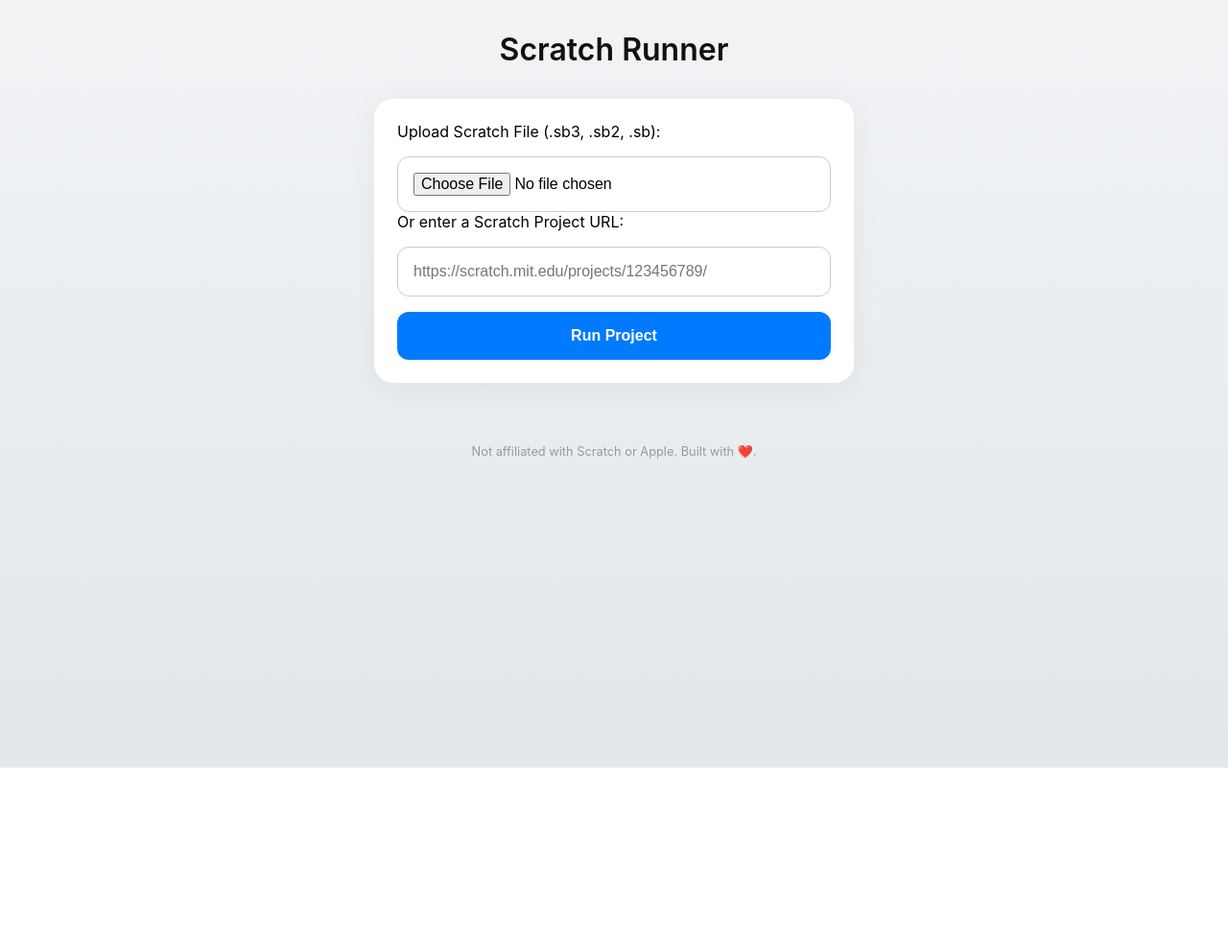
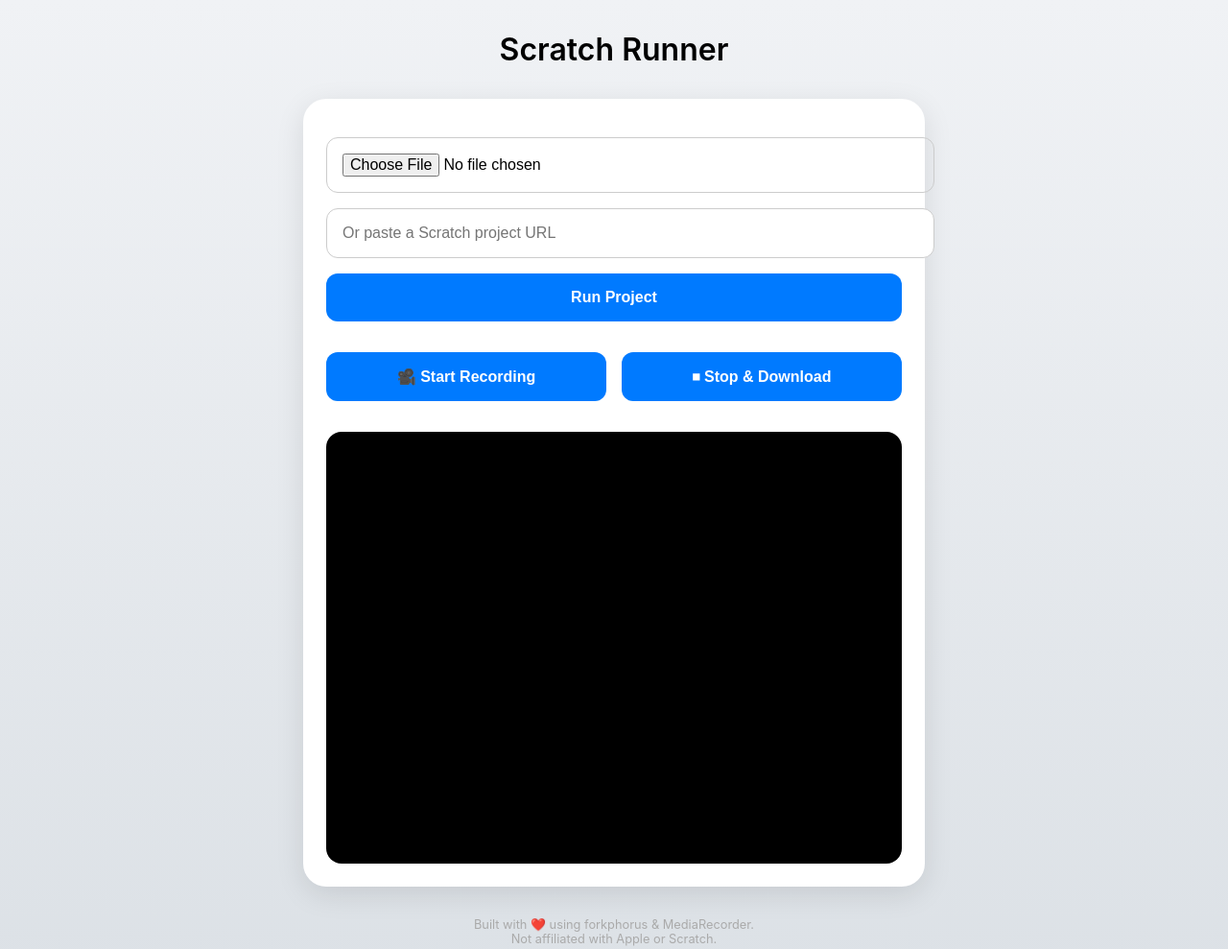
Before and after one commit to web-user-ab/sb123, a plain HTML site: page index.html in a window 1280 px wide. Shown: the whole page at 96% size. Before the commit the page ends 800 px from the top, so only its background shows below. Drawn offline with Linux system fonts and the light colour scheme; a web font is replaced by a local one.

Commit message:
Update index.html

```diff
--- a/index.html
+++ b/index.html
@@ -2,20 +2,16 @@
 <html lang="en">
 <head>
   <meta charset="UTF-8">
-  <title>Scratch Player</title>
+  <title>Scratch Runner</title>
   <meta name="viewport" content="width=device-width, initial-scale=1.0">
   <style>
     @import url('https://fonts.googleapis.com/css2?family=SF+Pro+Display:wght@400;600&display=swap');
 
-    * {
-      box-sizing: border-box;
-    }
-
     body {
-      font-family: 'SF Pro Display', -apple-system, BlinkMacSystemFont, sans-serif;
-      background: linear-gradient(to bottom, #f1f3f5, #e3e7eb);
       margin: 0;
       padding: 0;
+      font-family: 'SF Pro Display', -apple-system, BlinkMacSystemFont, sans-serif;
+      background: linear-gradient(to bottom, #f0f2f5, #dce1e6);
       display: flex;
       flex-direction: column;
       align-items: center;
@@ -23,63 +19,67 @@
     }
 
     header {
-      text-align: center;
-      padding: 2rem;
+      padding: 2rem 1rem;
       font-size: 2rem;
       font-weight: 600;
-      color: #111;
     }
 
     .card {
       background: #fff;
-      border-radius: 20px;
-      box-shadow: 0 4px 30px rgba(0, 0, 0, 0.05);
+      border-radius: 24px;
+      padding: 1.5rem;
+      box-shadow: 0 8px 30px rgba(0,0,0,0.1);
+      max-width: 600px;
       width: 90%;
-      max-width: 500px;
-      padding: 1.5rem;
       margin-bottom: 2rem;
     }
 
-    input[type="file"], input[type="text"] {
+    input, button {
       width: 100%;
+      margin-top: 1rem;
       padding: 1rem;
-      margin-top: 1rem;
       border-radius: 12px;
       border: 1px solid #ccc;
       font-size: 1rem;
     }
 
     button {
-      width: 100%;
       background: #007aff;
       color: white;
-      padding: 1rem;
       border: none;
-      border-radius: 12px;
-      margin-top: 1rem;
-      font-size: 1rem;
-      font-weight: bold;
+      font-weight: 600;
       cursor: pointer;
-      transition: background 0.3s;
+      transition: background 0.3s ease;
     }
 
     button:hover {
       background: #005ecb;
     }
 
-    iframe {
-      border: none;
+    #player-container {
+      margin-top: 2rem;
       width: 100%;
-      height: 480px;
+      aspect-ratio: 4 / 3;
+      background: #000;
       border-radius: 16px;
+      overflow: hidden;
+    }
+
+    .footer {
+      text-align: center;
+      color: #aaa;
+      font-size: 0.8rem;
+      margin-bottom: 2rem;
+    }
+
+    #controls {
+      display: flex;
+      gap: 1rem;
       margin-top: 1rem;
     }
 
-    .footer {
-      font-size: 0.8rem;
-      color: #999;
-      margin: 2rem auto;
-      text-align: center;
+    #controls button {
+      flex: 1;
     }
   </style>
 </head>
@@ -87,52 +87,92 @@
   <header>Scratch Runner</header>
 
   <div class="card">
-    <label for="scratch-file">Upload Scratch File (.sb3, .sb2, .sb):</label>
-    <input type="file" id="scratch-file" accept=".sb3,.sb2,.sb">
+    <input type="file" id="fileInput" accept=".sb,.sb2,.sb3">
+    <input type="text" id="urlInput" placeholder="Or paste a Scratch project URL">
+    <button onclick="loadProject()">Run Project</button>
 
-    <label for="scratch-url">Or enter a Scratch Project URL:</label>
-    <input type="text" id="scratch-url" placeholder="https://scratch.mit.edu/projects/123456789/">
+    <div id="controls">
+      <button onclick="startRecording()">🎥 Start Recording</button>
+      <button onclick="stopRecording()">⏹ Stop & Download</button>
+    </div>
 
-    <button onclick="loadScratch()">Run Project</button>
-
-    <div id="viewer-container"></div>
+    <div id="player-container"></div>
   </div>
 
   <div class="footer">
-    Not affiliated with Scratch or Apple. Built with ❤️.
+    Built with ❤️ using forkphorus & MediaRecorder.<br>
+    Not affiliated with Apple or Scratch.
   </div>
 
+  <script src="https://forkphorus.github.io/forkphorus.js"></script>
   <script>
-    function loadScratch() {
-      const fileInput = document.getElementById('scratch-file');
-      const urlInput = document.getElementById('scratch-url').value.trim();
-      const viewer = document.getElementById('viewer-container');
+    let recorder, recordedChunks = [], canvasStream, audioStream, combinedStream;
 
-      viewer.innerHTML = '';
+    async function loadProject() {
+      const fileInput = document.getElementById('fileInput');
+      const url = document.getElementById('urlInput').value.trim();
+      const container = document.getElementById('player-container');
+      container.innerHTML = "";
+
+      const app = forkphorus.createPlayer();
+      app.setAutoStart(true);
+      container.appendChild(app.root);
 
       if (fileInput.files.length > 0) {
         const file = fileInput.files[0];
-        const reader = new FileReader();
-        reader.onload = function(e) {
-          const base64 = btoa(e.target.result);
-          const blobUrl = URL.createObjectURL(file);
-          const iframe = document.createElement('iframe');
-          iframe.src = `https://forkphorus.github.io/#project=${blobUrl}`;
-          viewer.appendChild(iframe);
-        };
-        reader.readAsBinaryString(file);
-      } else if (urlInput) {
-        const projectIdMatch = urlInput.match(/projects\/(\d+)/);
-        if (projectIdMatch) {
-          const id = projectIdMatch[1];
-          const iframe = document.createElement('iframe');
-          iframe.src = `https://forkphorus.github.io/#project=${id}`;
-          viewer.appendChild(iframe);
+        const buffer = await file.arrayBuffer();
+        await app.loadProject(buffer);
+      } else if (url) {
+        const match = url.match(/projects\/(\d+)/);
+        if (match) {
+          const id = match[1];
+          await app.loadProjectFromId(id);
         } else {
-          alert("Invalid URL. Make sure it looks like https://scratch.mit.edu/projects/123456789/");
+          alert("Invalid Scratch project URL");
         }
       } else {
-        alert("Please select a file or enter a Scratch project URL.");
+        alert("Upload a file or paste a URL");
+      }
+    }
+
+    function startRecording() {
+      const canvas = document.querySelector("canvas");
+      if (!canvas) return alert("No project loaded.");
+
+      canvasStream = canvas.captureStream(60); // 60 fps
+      const audioCtx = forkphorus.audio.context;
+      const dest = audioCtx.createMediaStreamDestination();
+      forkphorus.audio.output.connect(dest);
+      audioStream = dest.stream;
+
+      combinedStream = new MediaStream([...canvasStream.getTracks(), ...audioStream.getTracks()]);
+
+      recorder = new MediaRecorder(combinedStream, { mimeType: 'video/webm; codecs=vp9' });
+      recordedChunks = [];
+
+      recorder.ondataavailable = e => {
+        if (e.data.size > 0) recordedChunks.push(e.data);
+      };
+
+      recorder.onstop = () => {
+        const blob = new Blob(recordedChunks, { type: 'video/webm' });
+        const url = URL.createObjectURL(blob);
+        const a = document.createElement("a");
+        a.href = url;
+        a.download = "scratch-recording.webm";
+        a.click();
+      };
+
+      recorder.start();
+      alert("Recording started!");
+    }
+
+    function stopRecording() {
+      if (recorder && recorder.state === "recording") {
+        recorder.stop();
+        alert("Recording stopped. Downloading...");
+      } else {
+        alert("Not recording.");
       }
     }
   </script>
```
